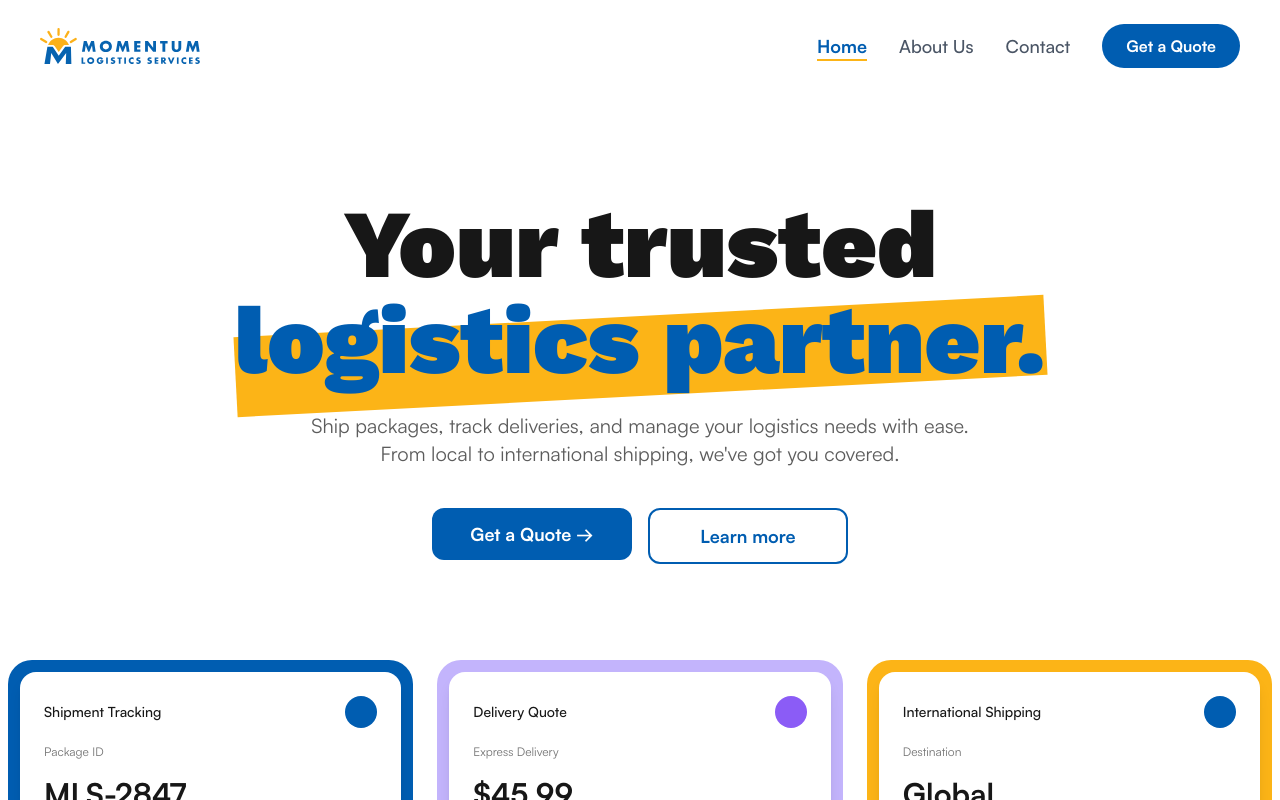
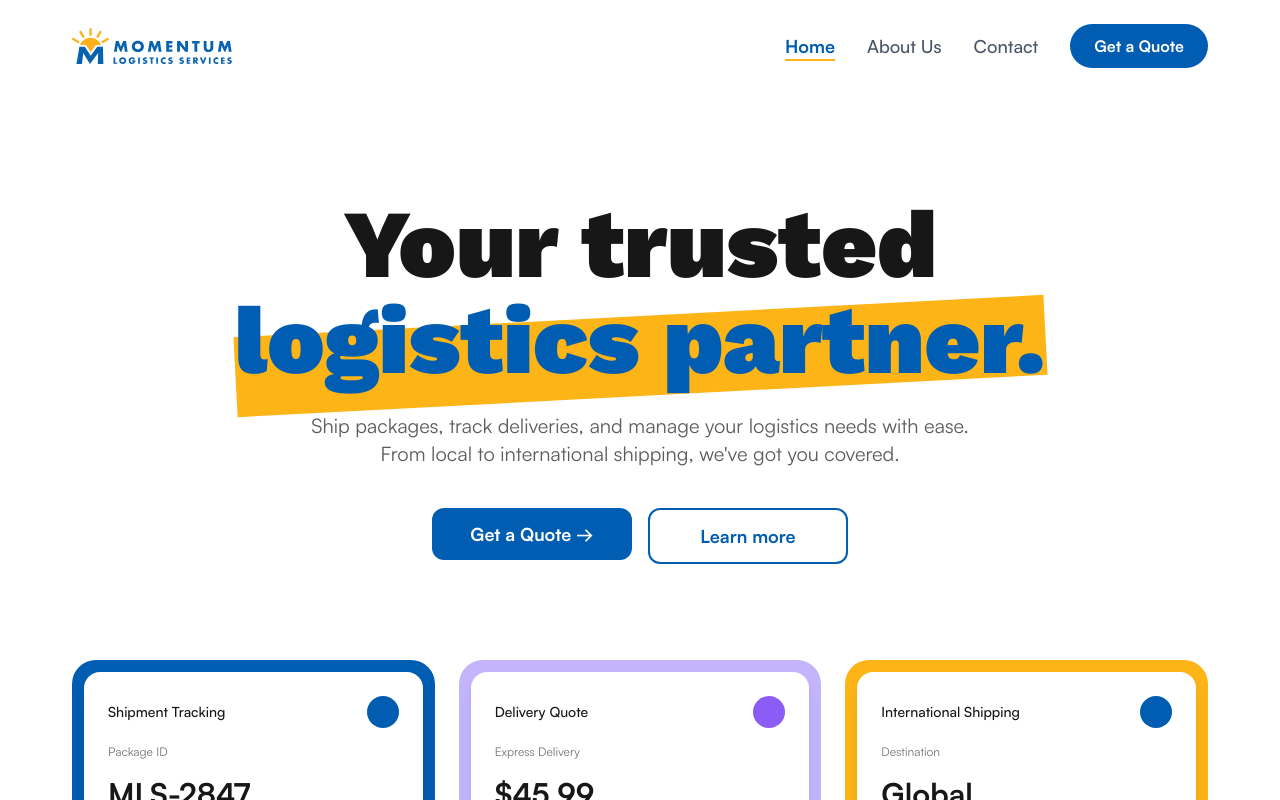
Before and after one commit to Momentum-log/mls-client, a Next.js app: page / in a window 1280 px wide. Shown: the top 800 px of the page. Built offline with nearby package versions, Linux system fonts and the light colour scheme.

Commit message:
docs: Add comprehensive project instructions and adjust container maximum width.

```diff
--- a/components/shared/container.tsx
+++ b/components/shared/container.tsx
@@ -7,7 +7,7 @@ interface Props {
 
 const Container: FC<Props> = ({ children, className = "" }) => {
   return (
-    <div className={`p-2 w-full md:max-w-7xl mx-auto ${className}`}>
+    <div className={`p-2 w-full md:max-w-6xl mx-auto ${className}`}>
       {children}
     </div>
   );
```
Also changed, not shown: .agent/rules/instructions.md (added).
